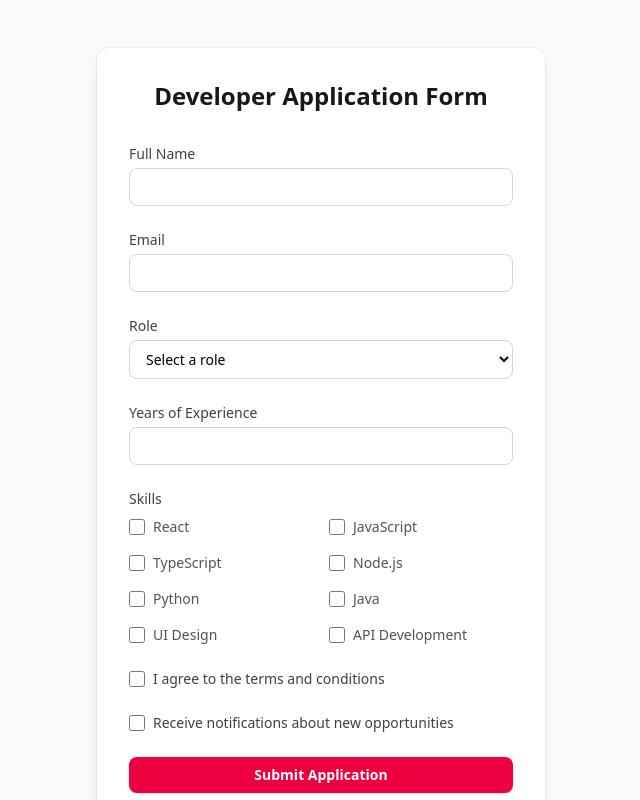
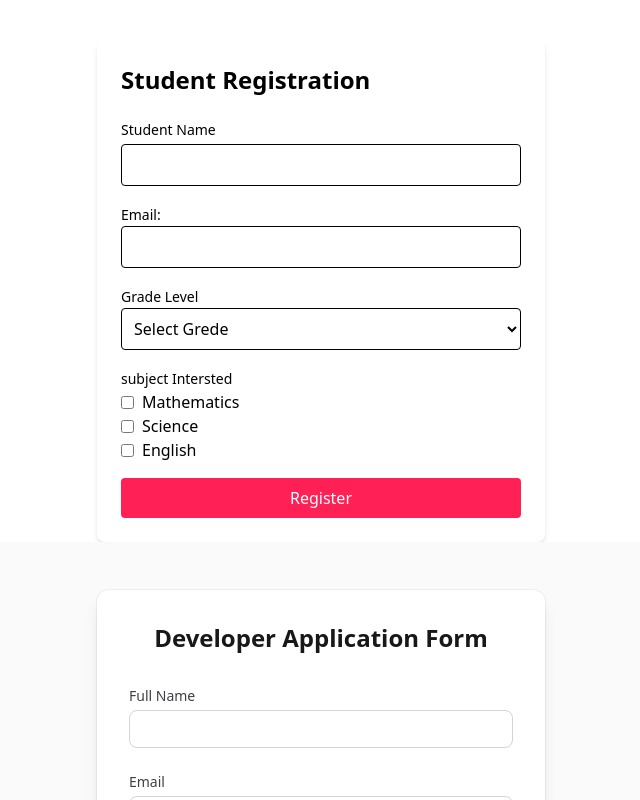
Before and after one commit to TasnimKulle/FormControlled_challanges, a React (Vite) app: page / in a window 1280 px wide. Shown: the top 800 px of the page, without its empty margins (319-959 px from the left). Built offline with nearby package versions, Linux system fonts and the light colour scheme.

Commit message:
adding the challange 24 react hook form

```diff
--- a/package.json
+++ b/package.json
@@ -11,8 +11,11 @@
   },
   "dependencies": {
     "@tailwindcss/vite": "^4.1.17",
+    "form": "^0.2.5",
     "react": "^19.2.0",
     "react-dom": "^19.2.0",
+    "react-hook": "^0.0.1",
+    "react-hook-form": "^7.66.1",
     "tailwindcss": "^4.1.17"
   },
   "devDependencies": {
--- a/src/App.jsx
+++ b/src/App.jsx
@@ -1,9 +1,11 @@
 import { FormControlled } from "./FormControlled"
 import { FormValidations } from "./FormValidations"
+import { ReactHookForm } from "./ReactHookForm"
 
 function App() {
 return (
    <>
+   <ReactHookForm/>
    <FormValidations/>
    <FormControlled/>
    </>
--- /dev/null
+++ b/src/ReactHookForm.jsx
@@ -0,0 +1,110 @@
+import { useForm } from "react-hook-form";
+
+export const ReactHookForm = () => {
+  const {
+    register,
+    handleSubmit,
+    formState: { errors },
+  } = useForm();
+  const onData = (data) => {
+    alert("Registration Seccsefulle\n" + JSON.stringify(data));
+  };
+  return (
+    <div className="max-w-md mx-auto mt-10 p-6 bg-white rounded-lg shadow-md ">
+      <h2 className="text-2xl font-bold mb-6">Student Registration</h2>
+      <form onSubmit={handleSubmit(onData)} className="space-y-4">
+        <div>
+          <label className="block text-sm font-medium mb-1">Student Name</label>
+          <input
+            type="text"
+            {...register("username", {
+              required: "Name is required",
+              minLength: {
+                value: 2,
+                message: "Name must be at least 2 characters",
+              },
+            })}
+            className="w-full p-2 border rounded"
+          />
+          {errors.username && (
+            <p className="text-red-500">{errors.username.message}</p>
+          )}
+        </div>
+        <div>
+          <label className="text-sm font-medium mb-1">Email:</label>
+          <input
+            type="email"
+            {...register("email", {
+              required: "Email is Required",
+              pattern: {
+                value: /^[^\s@]+@[^\s@]+\.[^\s@]+$/,
+                message: "Invailed Emial Formad",
+              },
+            })}
+            className="w-full p-2 border rounded"
+          />
+          {errors.email && (
+            <p className="text-red-500">{errors.email.message}</p>
+          )}
+        </div>
+        <div>
+          <label className="text-sm font-medium mb-1">Grade Level</label>
+          <select
+            {...register("gradeLevel", { required: "please select a grade" })}
+            className="w-full p-2 border rounded"
+          >
+            <option value="">Select Grede</option>
+            <option value="9">Grede 9</option>
+            <option value="10">Grade 10</option>
+            <option value="11">Grade 11</option>
+            <option value="12">Grade 12</option>
+          </select>
+          {errors.gradeLevel && (
+            <p className="text-red-500">{errors.gradeLevel.message}</p>
+          )}
+        </div>
+        <div>
+          <label className="font-medium text-sm">subject Intersted</label>
+          <div >
+            <label className="flex items-center">
+              <input
+                type="checkbox"
+                {...register("subjects", {
+                  required: "select at lest one Subject ",
+                })}
+                value="math"
+                className="mr-2"
+              />
+              Mathematics
+            </label>
+            <label className="flex items-center">
+              <input
+                type="checkbox"
+                {...register("subjects")}
+                value="science"
+                className="mr-2"
+              />
+              Science
+            </label>
+            <label className="flex items-center">
+              <input
+                type="checkbox"
+                {...register('subjects')}
+                value="english"
+                className="mr-2"
+              />
+              English
+            </label>
+          </div>
+          {errors.subjects && <p className="text-red-500">{errors.subjects.message}</p>}
+        </div>
+        <button
+          type="submit"
+          className="w-full bg-rose-500 text-white py-2 rounded hover:bg-rose-600"
+        >
+          Register
+        </button>
+      </form>
+    </div>
+  );
+};
```
Also changed, not shown: 1 other file (tests, documents, lock files or other folders).
